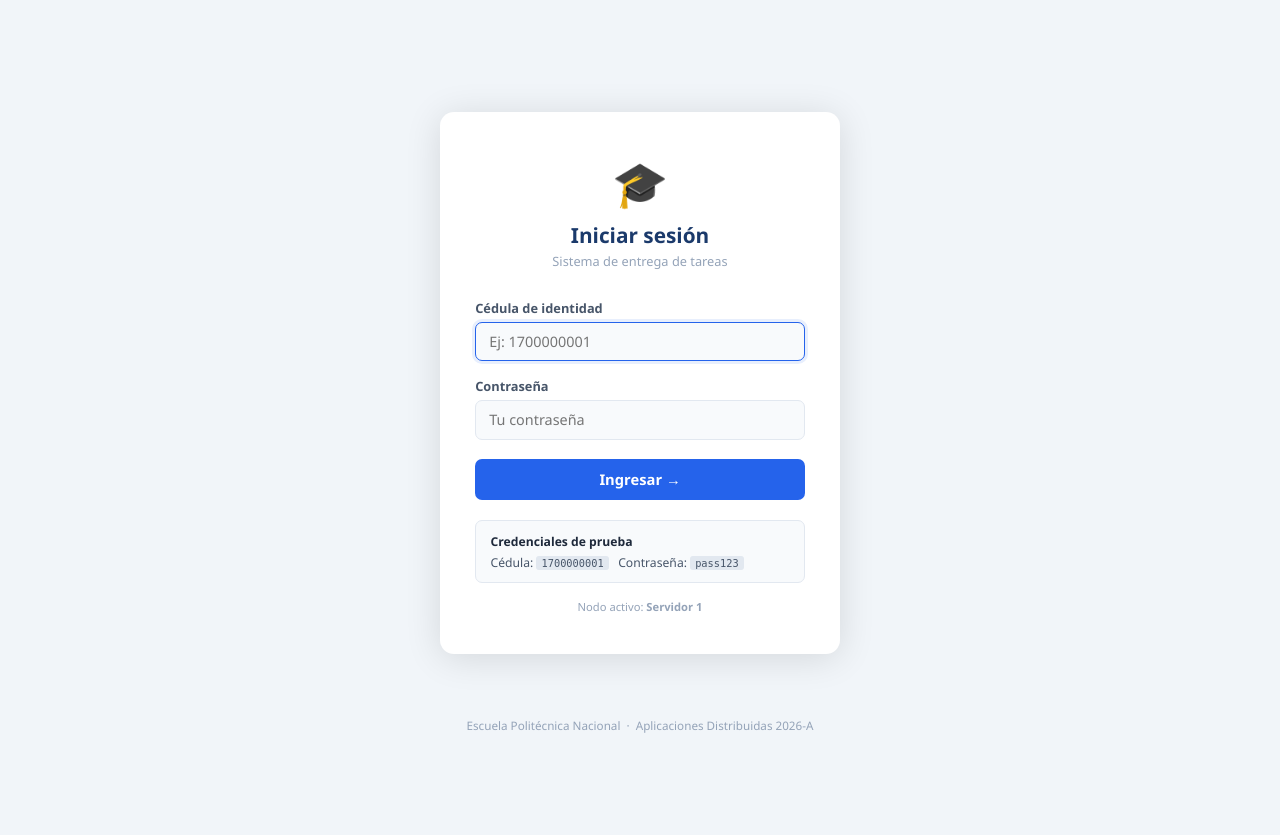
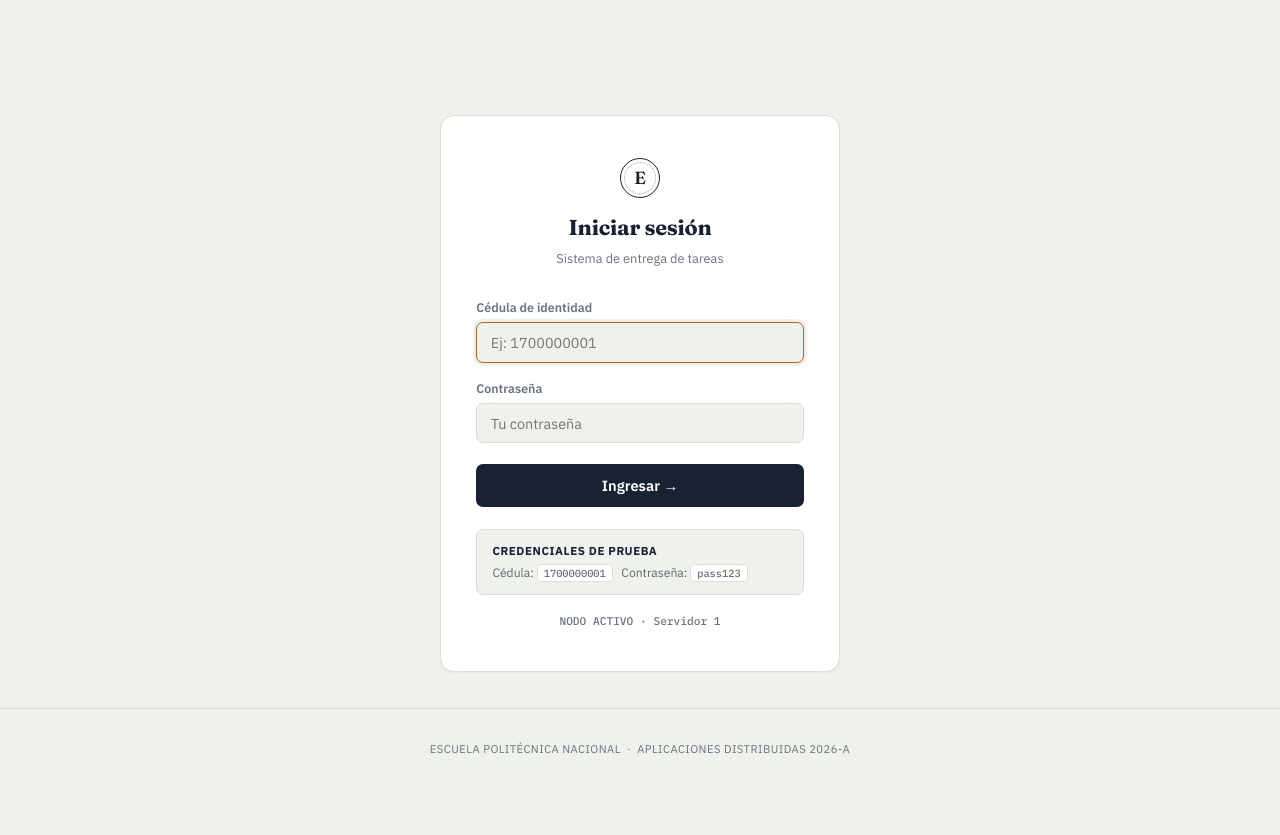
Before and after one commit to Roger-grff/proyecto_AD, a Flask app: page /login in a window 1280 px wide. Before the commit the page ends 733 px from the top, so only its background shows below. Run offline with Flask 3, Linux system fonts and the light colour scheme.

Commit message:
cambios base de estilos en la interfaz

```diff
--- a/proyecto_AD/servidor1/templates/base.html
+++ b/proyecto_AD/servidor1/templates/base.html
@@ -4,80 +4,160 @@
   <meta charset="UTF-8">
   <meta name="viewport" content="width=device-width, initial-scale=1.0">
   <title>{% block title %}EPN Tareas{% endblock %}</title>
+  <link rel="preconnect" href="https://fonts.googleapis.com">
+  <link rel="preconnect" href="https://fonts.gstatic.com" crossorigin>
+  <link href="https://fonts.googleapis.com/css2?family=Fraunces:opsz,wght@9..144,500;9..144,600;9..144,700&family=IBM+Plex+Mono:wght@500;600&family=IBM+Plex+Sans:wght@400;500;600;700&display=swap" rel="stylesheet">
   <style>
     *, *::before, *::after { box-sizing: border-box; margin: 0; padding: 0; }
     :root {
-      --navy:  #1b3a6b;
-      --blue:  #2563eb;
-      --green: #16a34a;
-      --red:   #dc2626;
-      --amber: #d97706;
-      --bg:    #f1f5f9;
-      --white: #ffffff;
-      --gray:  #94a3b8;
-      --dark:  #1e293b;
+      --ink:      #182233;
+      --ink-soft:  rgba(24,34,51,.66);
+      --paper:    #eef1ec;
+      --surface:  #ffffff;
+      --brass:    #a06a2c;
+      --forest:   #3f6a54;
+      --rust:     #9c4433;
+      --line:     #dadfd7;
+      --slate:    #6b7280;
     }
-    body { font-family: 'Segoe UI', system-ui, sans-serif; background: var(--bg); color: var(--dark); min-height: 100vh; }
+    html { scroll-behavior: smooth; }
+    body {
+      font-family: 'IBM Plex Sans', system-ui, sans-serif;
+      background: var(--paper);
+      color: var(--ink);
+      min-height: 100vh;
+      font-size: 15px;
+      line-height: 1.5;
+    }
+    h1, h2, .brand-face { font-family: 'Fraunces', serif; letter-spacing: -0.01em; }
+    code, .mono { font-family: 'IBM Plex Mono', monospace; }
+    a { color: inherit; }
+    :focus-visible { outline: 2px solid var(--brass); outline-offset: 2px; }
+
+    @media (prefers-reduced-motion: reduce) {
+      *, *::before, *::after { animation: none !important; transition: none !important; }
+    }
+
+    .seal {
+      --c: var(--ink);
+      width: 30px; height: 30px; border-radius: 50%;
+      border: 1.5px solid var(--c); color: var(--c);
+      display: inline-grid; place-items: center;
+      position: relative; flex-shrink: 0;
+    }
+    .seal::before {
+      content: ''; position: absolute; inset: 3px; border-radius: 50%;
+      border: 1px dotted currentColor; opacity: .45;
+    }
+    .seal svg { width: 13px; height: 13px; position: relative; z-index: 1; stroke: currentColor; stroke-linecap: round; stroke-linejoin: round; }
+    .seal { font-family: 'Fraunces', serif; }
+    .seal.brass  { --c: var(--brass); }
+    .seal.forest { --c: var(--forest); }
+    .seal.rust   { --c: var(--rust); }
+    .seal.slate  { --c: var(--slate); }
+    .seal.lg { width: 40px; height: 40px; }
+    .seal.lg svg { width: 17px; height: 17px; }
 
     /* Navbar */
     nav {
-      background: var(--navy); height: 56px;
+      background: var(--ink); height: 58px;
       display: flex; align-items: center; justify-content: space-between;
       padding: 0 1.8rem; position: sticky; top: 0; z-index: 10;
-      box-shadow: 0 2px 8px rgba(0,0,0,.25);
+      border-bottom: 3px solid var(--brass);
     }
-    .nav-brand { color: #fff; font-weight: 700; font-size: .98rem; display: flex; align-items: center; gap: .5rem; }
+    .nav-brand { color: #fff; font-weight: 600; font-size: 1rem; display: flex; align-items: center; gap: .65rem; }
+    .nav-brand .seal { width: 26px; height: 26px; border-color: rgba(255,255,255,.55); color: #fff; }
     .nodo-tag {
-      background: rgba(255,255,255,.18); color: #c7d7f0;
-      font-size: .65rem; font-weight: 700; letter-spacing: .06em;
-      padding: 2px 8px; border-radius: 20px;
+      color: var(--brass); font-family: 'IBM Plex Mono', monospace;
+      font-size: .68rem; font-weight: 600; letter-spacing: .04em;
+      margin-left: .3rem;
     }
-    .nav-links { display: flex; align-items: center; gap: .1rem; }
-    .nav-links a { color: #c7d7f0; text-decoration: none; font-size: .83rem; padding: .35rem .85rem; border-radius: 6px; }
-    .nav-links a:hover { background: rgba(255,255,255,.12); color: #fff; }
-    .nav-user { color: rgba(255,255,255,.55); font-size: .8rem; margin-right: .6rem; }
+    .nav-links { display: flex; align-items: center; }
+    .nav-links a {
+      position: relative; color: rgba(255,255,255,.68); text-decoration: none;
+      font-size: .83rem; font-weight: 500; padding: .3rem 0; margin-left: 1.5rem;
+    }
+    .nav-links a::after {
+      content: ''; position: absolute; left: 0; right: 0; bottom: -3px; height: 1px;
+      background: var(--brass); transform: scaleX(0); transform-origin: left;
+      transition: transform .18s ease;
+    }
+    .nav-links a:hover { color: #fff; }
+    .nav-links a:hover::after { transform: scaleX(1); }
+    .nav-user {
+      color: rgba(255,255,255,.5); font-size: .78rem; margin-right: .3rem;
+      display: flex; align-items: center; gap: .4rem;
+      padding-right: 1.1rem; border-right: 1px solid rgba(255,255,255,.18);
+    }
+    .nav-user svg { width: 13px; height: 13px; opacity: .7; }
 
-    /* Contenedor principal */
-    .wrap { max-width: 920px; margin: 2rem auto; padding: 0 1.2rem; }
+    /* Container */
+    .wrap { max-width: 920px; margin: 2.2rem auto; padding: 0 1.2rem; }
 
     /* Card */
-    .card { background: var(--white); border-radius: 10px; box-shadow: 0 1px 3px rgba(0,0,0,.07), 0 4px 14px rgba(0,0,0,.05); padding: 1.5rem; margin-bottom: 1.2rem; }
+    .card {
+      background: var(--surface); border: 1px solid var(--line);
+      border-radius: 10px; padding: 1.5rem; margin-bottom: 1.2rem;
+      box-shadow: 0 1px 2px rgba(24,34,51,.04);
+    }
 
     /* Alertas */
-    .alerta { display: flex; align-items: flex-start; gap: .6rem; padding: .8rem 1rem; border-radius: 8px; font-size: .87rem; margin-bottom: .9rem; }
-    .alerta-success { background: #dcfce7; color: #166534; border-left: 4px solid var(--green); }
-    .alerta-danger  { background: #fee2e2; color: #991b1b; border-left: 4px solid var(--red); }
-    .alerta-warning { background: #fef3c7; color: #92400e; border-left: 4px solid var(--amber); }
+    .alerta {
+      display: flex; align-items: center; gap: .7rem; padding: .75rem 1rem;
+      border-radius: 8px; font-size: .87rem; margin-bottom: .9rem;
+      background: var(--surface); border: 1px solid var(--line); border-left: 3px solid var(--slate);
+    }
+    .alerta-success { border-left-color: var(--forest); }
+    .alerta-success .seal { --c: var(--forest); }
+    .alerta-danger  { border-left-color: var(--rust); }
+    .alerta-danger .seal { --c: var(--rust); }
+    .alerta-warning { border-left-color: var(--brass); }
+    .alerta-warning .seal { --c: var(--brass); }
 
     /* Botones */
-    .btn { display: inline-flex; align-items: center; gap: .35rem; padding: .48rem 1.05rem; border-radius: 7px; font-size: .86rem; font-weight: 600; font-family: inherit; border: none; cursor: pointer; text-decoration: none; transition: filter .15s; }
-    .btn:hover { filter: brightness(1.1); }
-    .btn-primary  { background: var(--blue);  color: #fff; }
-    .btn-success  { background: var(--green); color: #fff; }
-    .btn-ghost    { background: #e2e8f0; color: #475569; }
+    .btn {
+      display: inline-flex; align-items: center; gap: .4rem;
+      padding: .5rem 1.1rem; border-radius: 7px; font-size: .85rem; font-weight: 600;
+      font-family: inherit; border: 1px solid transparent; cursor: pointer;
+      text-decoration: none; transition: background .15s, border-color .15s, color .15s;
+    }
+    .btn-primary  { background: var(--ink);   color: #fff; }
+    .btn-primary:hover  { background: #0e1727; }
+    .btn-success  { background: var(--forest); color: #fff; }
+    .btn-success:hover  { background: #345847; }
+    .btn-ghost    { background: transparent; color: var(--ink); border-color: var(--line); }
+    .btn-ghost:hover { border-color: var(--slate); }
 
     /* Badges */
-    .badge { display: inline-flex; align-items: center; gap: .25rem; font-size: .7rem; font-weight: 700; padding: 2px 8px; border-radius: 20px; }
-    .badge-green { background: #dcfce7; color: #166534; }
-    .badge-red   { background: #fee2e2; color: #991b1b; }
-    .badge-gray  { background: #e2e8f0; color: #475569; }
+    .badge {
+      display: inline-flex; align-items: center; gap: .4rem;
+      font-size: .74rem; font-weight: 600; color: var(--ink-soft);
+    }
 
     /* Formulario */
     .campo { margin-bottom: 1rem; }
-    .campo label { display: block; font-size: .8rem; font-weight: 600; color: #475569; margin-bottom: .3rem; }
+    .campo label { display: block; font-size: .78rem; font-weight: 600; color: var(--slate); margin-bottom: .35rem; }
     .input {
-      width: 100%; padding: .58rem .82rem;
-      border: 1.5px solid #e2e8f0; border-radius: 7px;
-      font-size: .9rem; font-family: inherit; background: #f8fafc;
+      width: 100%; padding: .6rem .85rem;
+      border: 1.5px solid var(--line); border-radius: 7px;
+      font-size: .9rem; font-family: inherit; background: var(--paper); color: var(--ink);
     }
-    .input:focus { outline: none; border-color: var(--blue); box-shadow: 0 0 0 3px rgba(37,99,235,.1); }
+    .input:focus { outline: none; border-color: var(--brass); box-shadow: 0 0 0 3px rgba(160,106,44,.12); }
     textarea.input { resize: vertical; min-height: 120px; }
 
-    /* Encabezado de página */
-    .ph { display: flex; justify-content: space-between; align-items: center; margin-bottom: 1.3rem; }
-    .ph h1 { font-size: 1.4rem; color: var(--navy); }
+    /* Header */
+    .ph { display: flex; justify-content: space-between; align-items: center; margin-bottom: 1.4rem; gap: 1rem; }
+    .ph h1 { font-size: 1.5rem; color: var(--ink); font-weight: 600; }
 
-    footer { text-align: center; padding: 2rem 0 1.2rem; color: var(--gray); font-size: .73rem; }
+    footer {
+      text-align: center; padding: 2rem 0 1.4rem; color: var(--slate);
+      font-size: .7rem; letter-spacing: .04em; margin-top: 1rem;
+      border-top: 1px solid var(--line);
+    }
+
+    @media (prefers-reduced-motion: no-preference) {
+      @keyframes riseIn { from { opacity: 0; transform: translateY(6px); } to { opacity: 1; transform: translateY(0); } }
+    }
   </style>
   {% block css %}{% endblock %}
 </head>
@@ -86,11 +166,15 @@
 {% if session.estudiante_id %}
 <nav>
   <div class="nav-brand">
-    📚 EPN · Sistema de Tareas
-    <span class="nodo-tag">{{ nodo }}</span>
+<span class="seal" style="font-family:'Fraunces',serif;font-weight:600;font-size:.8rem">E</span>
+    <span class="brand-face">EPN · Tareas</span>
+    <span class="nodo-tag">[ {{ nodo }} ]</span>
   </div>
-  <div class="nav-links">
-    <span class="nav-user">👤 {{ session.estudiante_nombre }}</span>
+  <div class="nav-links" style="display:flex;align-items:center">
+    <span class="nav-user">
+      <svg viewBox="0 0 24 24" fill="none" stroke="currentColor" stroke-width="2"><circle cx="12" cy="8" r="3.2"/><path d="M5 20c1-3.3 4-5 7-5s6 1.7 7 5"/></svg>
+      {{ session.estudiante_nombre }}
+    </span>
     <a href="{{ url_for('tareas') }}">Tareas</a>
     <a href="{{ url_for('mis_entregas') }}">Mis entregas</a>
     <a href="{{ url_for('logout') }}">Salir</a>
@@ -102,7 +186,15 @@
   {% with msgs = get_flashed_messages(with_categories=true) %}
     {% for cat, msg in msgs %}
       <div class="alerta alerta-{{ cat }}">
-        {% if cat=='success' %}✅{% elif cat=='danger' %}❌{% else %}⚠️{% endif %}
+        <span class="seal">
+          {% if cat=='success' %}
+            <svg viewBox="0 0 24 24" fill="none" stroke-width="2.4"><path d="M4 12l5 5L20 6"/></svg>
+          {% elif cat=='danger' %}
+            <svg viewBox="0 0 24 24" fill="none" stroke-width="2.4"><path d="M6 6l12 12M18 6L6 18"/></svg>
+          {% else %}
+            <svg viewBox="0 0 24 24" fill="none" stroke-width="2.4"><path d="M12 8v5M12 16.5h.01"/><circle cx="12" cy="12" r="9"/></svg>
+          {% endif %}
+        </span>
         {{ msg }}
       </div>
     {% endfor %}
@@ -110,6 +202,6 @@
   {% block body %}{% endblock %}
 </div>
 
-<footer>Escuela Politécnica Nacional &nbsp;·&nbsp; Aplicaciones Distribuidas 2026-A</footer>
+<footer>ESCUELA POLITÉCNICA NACIONAL &nbsp;·&nbsp; APLICACIONES DISTRIBUIDAS 2026-A</footer>
 </body>
 </html>
--- a/proyecto_AD/servidor1/templates/login.html
+++ b/proyecto_AD/servidor1/templates/login.html
@@ -4,23 +4,23 @@
 {% block css %}
 <style>
   .wrap { display: flex; justify-content: center; padding-top: 5rem; }
-  .login-box { background: #fff; border-radius: 14px; box-shadow: 0 4px 36px rgba(0,0,0,.12); padding: 2.5rem 2.2rem; width: 100%; max-width: 400px; }
-  .login-top { text-align: center; margin-bottom: 1.8rem; }
-  .login-top .icono { font-size: 2.8rem; display: block; margin-bottom: .5rem; }
-  .login-top h1 { font-size: 1.3rem; color: var(--navy); margin-bottom: .2rem; }
-  .login-top p { color: var(--gray); font-size: .8rem; }
-  .btn-block { width: 100%; justify-content: center; padding: .65rem; font-size: .92rem; margin-top: .2rem; }
-  .hint { background: #f8fafc; border: 1px solid #e2e8f0; border-radius: 7px; padding: .7rem .9rem; margin-top: 1.3rem; font-size: .76rem; color: #475569; }
-  .hint strong { display: block; margin-bottom: .25rem; color: var(--dark); }
-  .hint code { background: #e2e8f0; padding: 1px 5px; border-radius: 3px; font-size: .85em; }
-  .login-nodo { text-align: center; margin-top: 1rem; color: var(--gray); font-size: .7rem; }
+  .login-box { background: var(--surface); border: 1px solid var(--line); border-radius: 14px; box-shadow: 0 1px 2px rgba(24,34,51,.05); padding: 2.6rem 2.2rem; width: 100%; max-width: 400px; }
+  .login-top { text-align: center; margin-bottom: 1.9rem; }
+  .login-top .seal { margin: 0 auto .8rem; }
+  .login-top h1 { font-size: 1.35rem; color: var(--ink); margin-bottom: .25rem; }
+  .login-top p { color: var(--slate); font-size: .8rem; }
+  .btn-block { width: 100%; justify-content: center; padding: .68rem; font-size: .92rem; margin-top: .3rem; }
+  .hint { background: var(--paper); border: 1px solid var(--line); border-radius: 7px; padding: .75rem .95rem; margin-top: 1.4rem; font-size: .76rem; color: var(--ink-soft); }
+  .hint strong { display: block; margin-bottom: .3rem; color: var(--ink); font-size: .72rem; text-transform: uppercase; letter-spacing: .05em; }
+  .hint code { background: var(--surface); border: 1px solid var(--line); padding: 1px 6px; border-radius: 4px; font-size: .85em; }
+  .login-nodo { text-align: center; margin-top: 1.1rem; color: var(--slate); font-size: .7rem; font-family: 'IBM Plex Mono', monospace; }
 </style>
 {% endblock %}
 
 {% block body %}
 <div class="login-box">
   <div class="login-top">
-    <span class="icono">🎓</span>
+<span class="seal lg" style="margin:0 auto .9rem;font-family:'Fraunces',serif;font-weight:600;font-size:1.1rem">E</span>
     <h1>Iniciar sesión</h1>
     <p>Sistema de entrega de tareas</p>
   </div>
@@ -41,6 +41,6 @@
     <strong>Credenciales de prueba</strong>
     Cédula: <code>1700000001</code> &nbsp; Contraseña: <code>pass123</code>
   </div>
-  <div class="login-nodo">Nodo activo: <strong>{{ nodo }}</strong></div>
+  <div class="login-nodo">NODO ACTIVO · {{ nodo }}</div>
 </div>
 {% endblock %}
```
Also changed, not shown: 1 other file.
